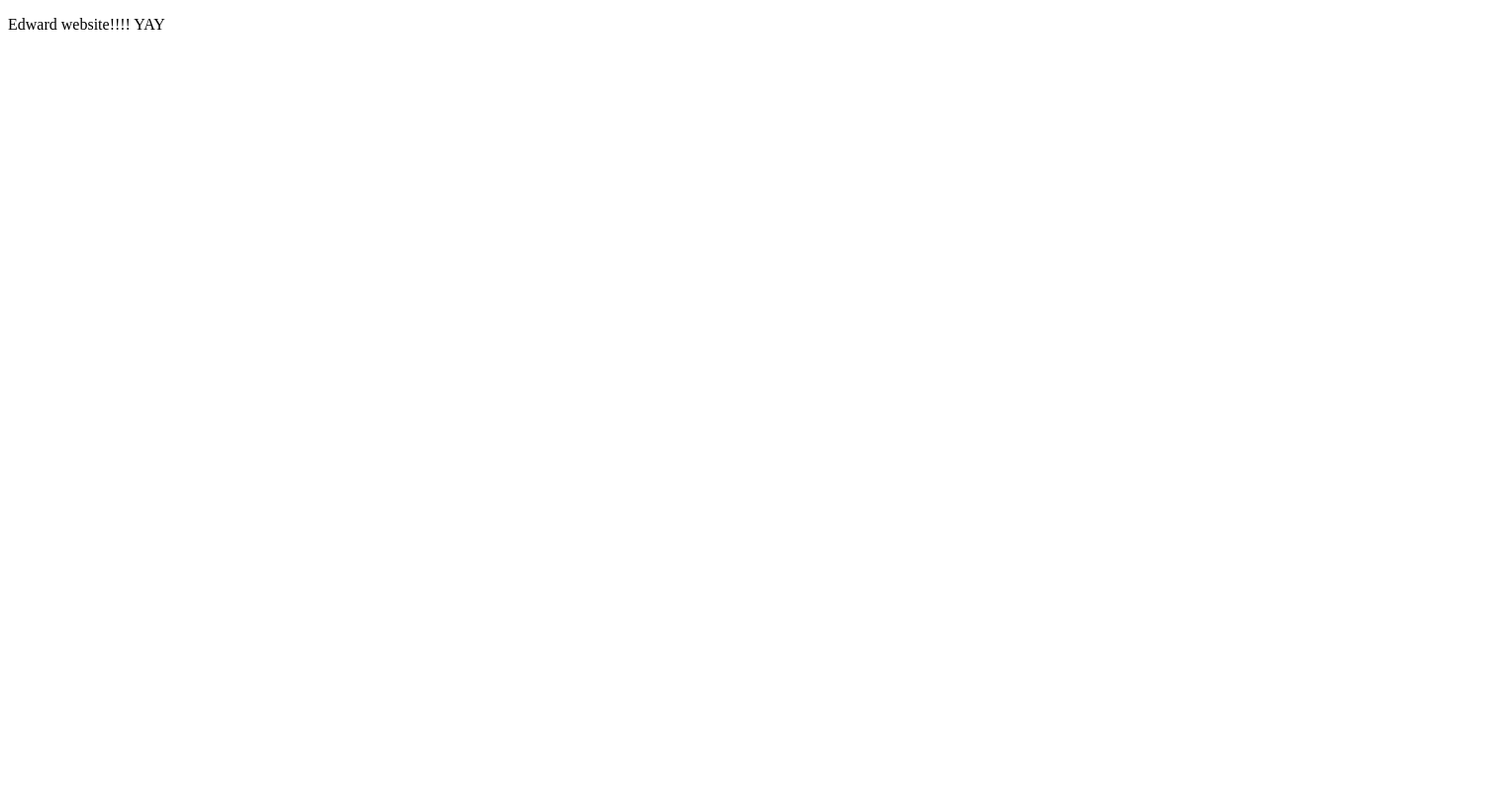
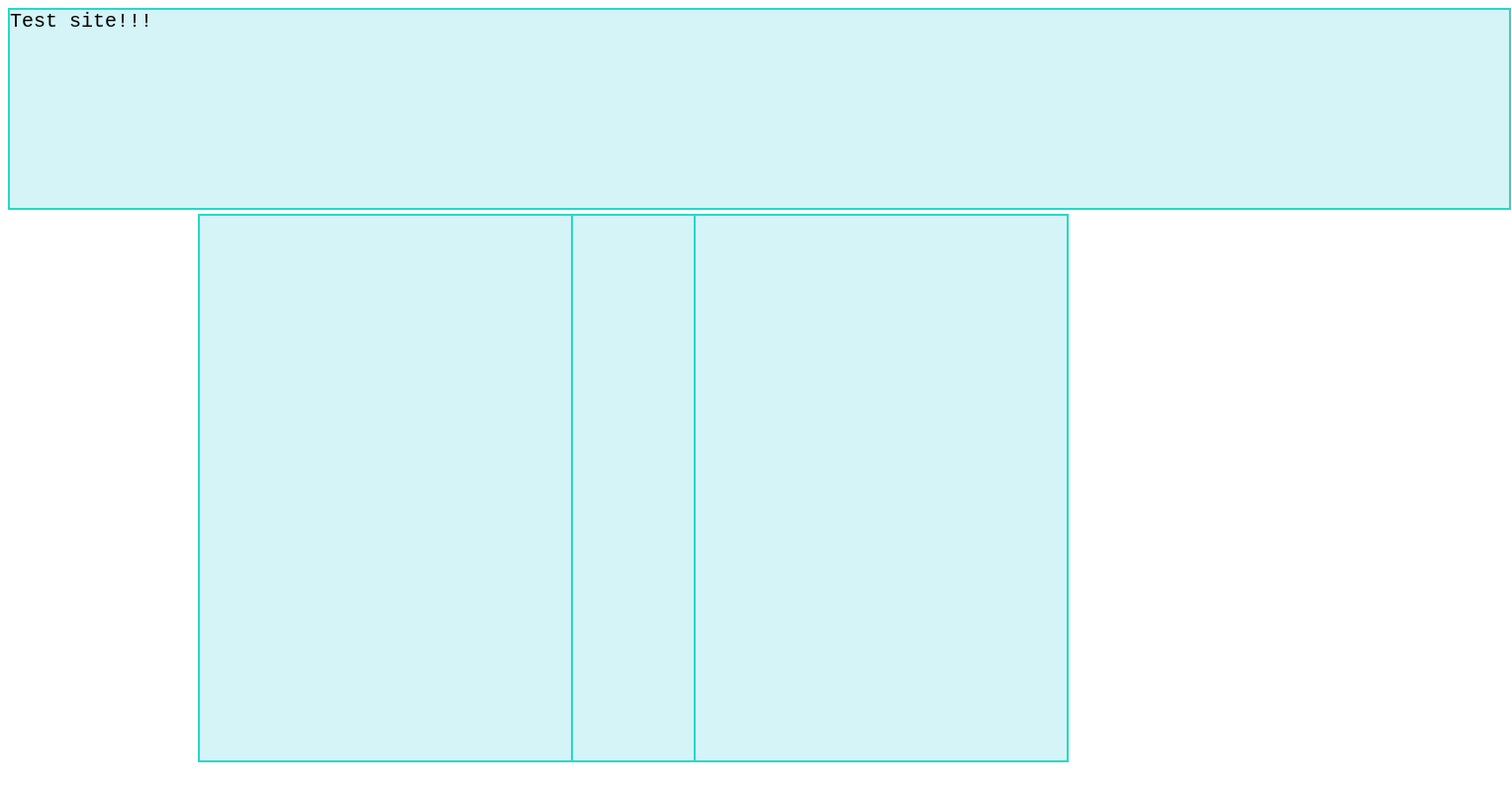
Before and after one commit to GreenGeek64/GeekSite, a plain HTML site: page index.html in a window 1280 px wide. Shown: the whole page at 99% size, 1527 px wide, since content can reach past the window. Drawn offline with Linux system fonts and the light colour scheme.

Commit message:
Update index.html

```diff
--- a/index.html
+++ b/index.html
@@ -1,7 +1,14 @@
-<!DOCTYPE HTML>
+<!DOCTYPE html>
 <html>
-  <title>Brian rot</title>
+  <head>
+    <title>Edward's site</title>
+    <link rel="stylesheet" href="style.css">
+  </head>
+
   <body>
-    <p>Edward website!!!! YAY</p>
+    <div class="forehead"> Test site!!!</div>
+    <div class="info"></div>
+    <div class="sidebox" id="sb_left"></div>
+    <div class="sidebox" id="sb_right"></div>
   </body>
 </html>
```
